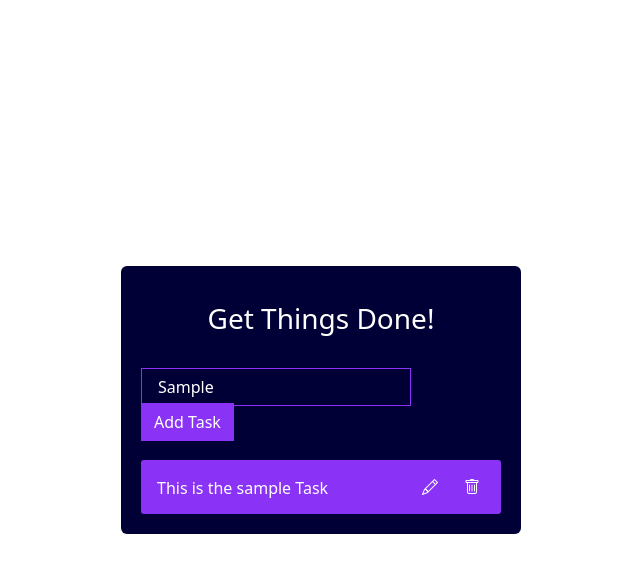
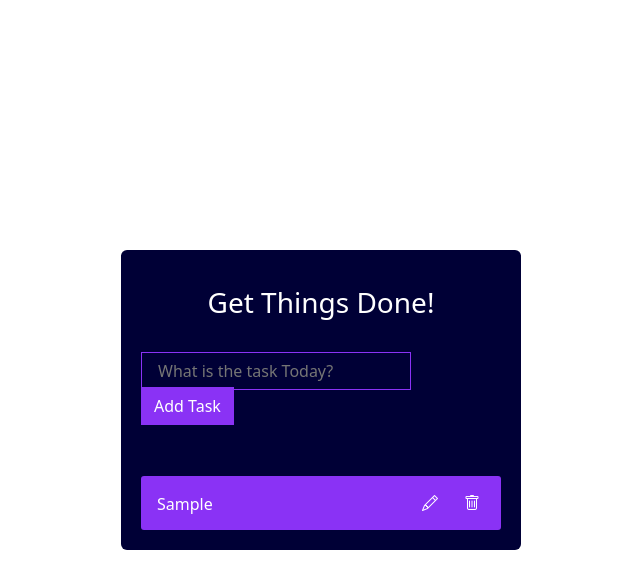
Before and after one commit to harshbix/ToDoListAPP-, a React (Vite) app in the folder todolist/: page / in a window 1280 px wide. Both pictures are taken after typing "Sample" into the empty fields and a click on the button "Add Task". Shown: the top 588 px of the page, without its empty margins (319-959 px from the left). Built offline with nearby package versions, Linux system fonts and the light colour scheme.

Commit message:
major updates on the delete update and add task

```diff
--- a/todolist/src/components/AddTask.tsx
+++ b/todolist/src/components/AddTask.tsx
@@ -1,11 +1,63 @@
+import { useState } from "react";
+import EditTask from "./EditTask";
 
 const AddTask = () => {
+  const [value, setValue] = useState<string>("");   // State for input value
+  const [tasks, setTasks] = useState<string[]>([]); // State for array of tasks (string[])
+
+  const handleClick = () => {
+    if (value.trim() !== "") {
+      setTasks((prevTasks) => [...prevTasks, value]);   // Add new task
+      setValue(""); // Clear the input field after adding
+    }
+  };
+
+  // Function to delete a task by index
+  const handleDelete = (index: number) => {
+    setTasks((prevTasks) => prevTasks.filter((_, i) => i !== index));
+  };
+
+  // Function to update a task by index
+  const handleUpdate = (index: number, newTaskName: string) => {
+    setTasks((prevTasks) =>
+      prevTasks.map((task, i) => (i === index ? newTaskName : task))
+    );
+  };
+
   return (
-    <div className="pb-3">
-      <input type="text" name="addTask" id="addTask" placeholder="What is the task Today?" className="w-75 p-3 text-white" />
-      <button type="button" className="taskButton btn text-white">Add Task</button>
-    </div>
-  )
-}
+    <>
+      <div className="pb-5">
+        <input
+          type="text"
+          name="addTask"
+          id="addTask"
+          placeholder="What is the task Today?"
+          className="w-75 p-3 text-white"
+          value={value} // Controlled input
+          onChange={(e) => setValue(e.target.value)}
+        />
+        <button
+          type="button"
+          className="taskButton btn text-white"
+          onClick={handleClick}
+        >
+          Add Task
+        </button>
+      </div>
 
-export default AddTask
+      {/* Display multiple tasks */}
+      <div>
+        {tasks.map((task, index) => (
+          <EditTask
+            key={index}
+            taskName={task}
+            onDelete={() => handleDelete(index)}          // Pass delete handler
+            onUpdate={(newTaskName) => handleUpdate(index, newTaskName)}  // Pass update handler
+          />
+        ))}
+      </div>
+    </>
+  );
+};
+
+export default AddTask;
--- a/todolist/src/components/Card.tsx
+++ b/todolist/src/components/Card.tsx
@@ -1,6 +1,5 @@
 import "../card.css";
 import AddTask from "./AddTask";
-import EditTask from "./EditTask";
 
 
 const Card = () => {
@@ -8,7 +7,6 @@ const Card = () => {
     <div className="box">
       <h3 className="text-center text-white pt-3 pb-4">Get Things Done!</h3>
       <AddTask />
-      <EditTask />
     </div>
   );
 };
--- a/todolist/src/components/EditTask.tsx
+++ b/todolist/src/components/EditTask.tsx
@@ -1,13 +1,51 @@
-import 'bootstrap-icons/font/bootstrap-icons.css'
-const EditTask = () => {
+import { useState } from "react";
+import 'bootstrap-icons/font/bootstrap-icons.css';
+
+interface Props {
+  taskName: string;
+  onDelete: () => void;   // Function to handle deletion
+  onUpdate: (newTaskName: string) => void;  // Function to handle update
+}
+
+const EditTask = ({ taskName, onDelete, onUpdate }: Props) => {
+  const [isEditing, setIsEditing] = useState(false);  // To toggle between edit and view modes
+  const [editValue, setEditValue] = useState(taskName);  // Store edited task
+
+  const handleEditClick = () => {
+    setIsEditing(true);  // Toggle to edit mode
+  };
+
+  const handleSaveClick = () => {
+    onUpdate(editValue);  // Call parent function to update the task
+    setIsEditing(false);  // Toggle back to view mode
+  };
+
   return (
     <div className="text-white">
-      <div className="item ps-3"><span>This is the sample Task</span>
-      <button className="bi-pencil btn text-white"></button>
-      <button className="bi-trash btn text-white"></button>
+      <div className="item ps-3">
+        {isEditing ? (
+          <>
+            {/* Input for editing task */}
+            <input
+              type="text"
+              className="form-control"
+              value={editValue}
+              onChange={(e) => setEditValue(e.target.value)}
+            />
+            <button className="btn text-white" onClick={handleSaveClick}>
+              Save
+            </button>
+          </>
+        ) : (
+          <>
+            <span>{taskName}</span>
+            <button className="bi-pencil btn text-white" onClick={handleEditClick}></button>
+            <button className="bi-trash btn text-white" onClick={onDelete}></button>
+          </>
+        )}
       </div>
     </div>
-  )
-}
+  );
+};
 
 export default EditTask;
```
